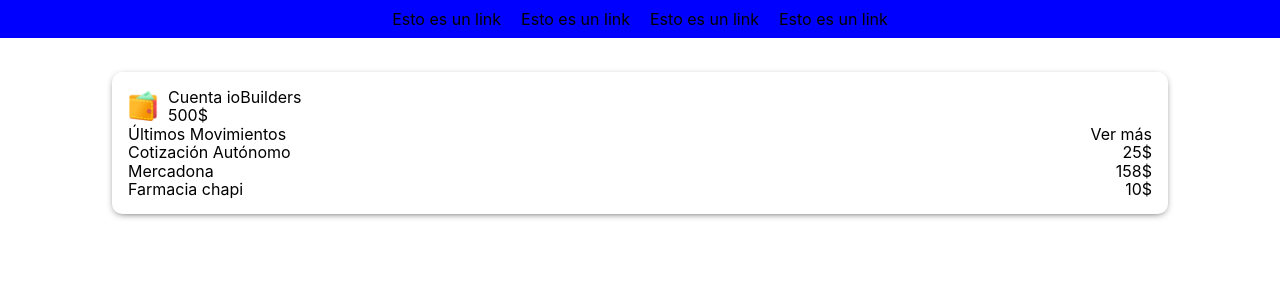
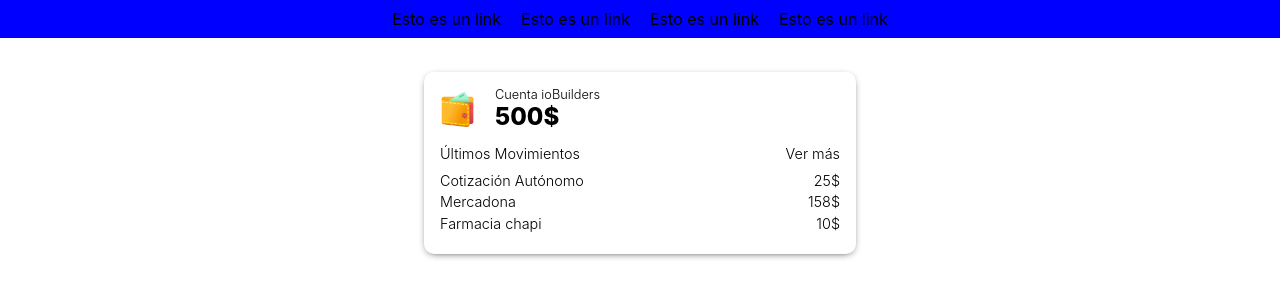
Before and after one commit to jhonnytesban/wallet-app, a React (Create React App) app: page / in a window 1280 px wide. Shown: the top 300 px of the page. Built offline with nearby package versions, Linux system fonts and the light colour scheme.

Commit message:
Added styles infoWallet component

```diff
--- a/src/components/InfoWallet.tsx
+++ b/src/components/InfoWallet.tsx
@@ -40,6 +40,7 @@ const InfoWallet = () => {
 
 const ContainerInfoWallet = styled.div`
   width: 80%;
+  max-width: 400px;
   border-radius: 10px;
   box-shadow: 0px 2px 8px -4px black;
   margin: auto;
@@ -50,13 +51,23 @@ const ContainerInfoWallet = styled.div`
 const InfoAccountWallet = styled.div`
   display: flex;
   align-items: center;
+  margin-bottom: 1rem;
 
   img {
-    width: 30px;
+    width: 35px;
   }
 
   div {
-    margin-left: 10px;
+    margin-left: 20px;
+
+    p:nth-child(1) {
+      font-size: .8rem;
+      font-weight: 300;
+    }
+    p:nth-child(2) {
+      font-size: 1.5rem;
+      font-weight: 800;
+    }
   }
 `
 
@@ -65,6 +76,13 @@ const InfoMovementWallet = styled.div`
     display: flex;
     justify-content: space-between;
     align-items: center;
+    font-size: .9rem;
+    font-weight: 300;
+    margin-bottom: 5px;
+  }
+
+  div:nth-child(1){
+    margin-bottom: 10px;
   }
 `
 
```
